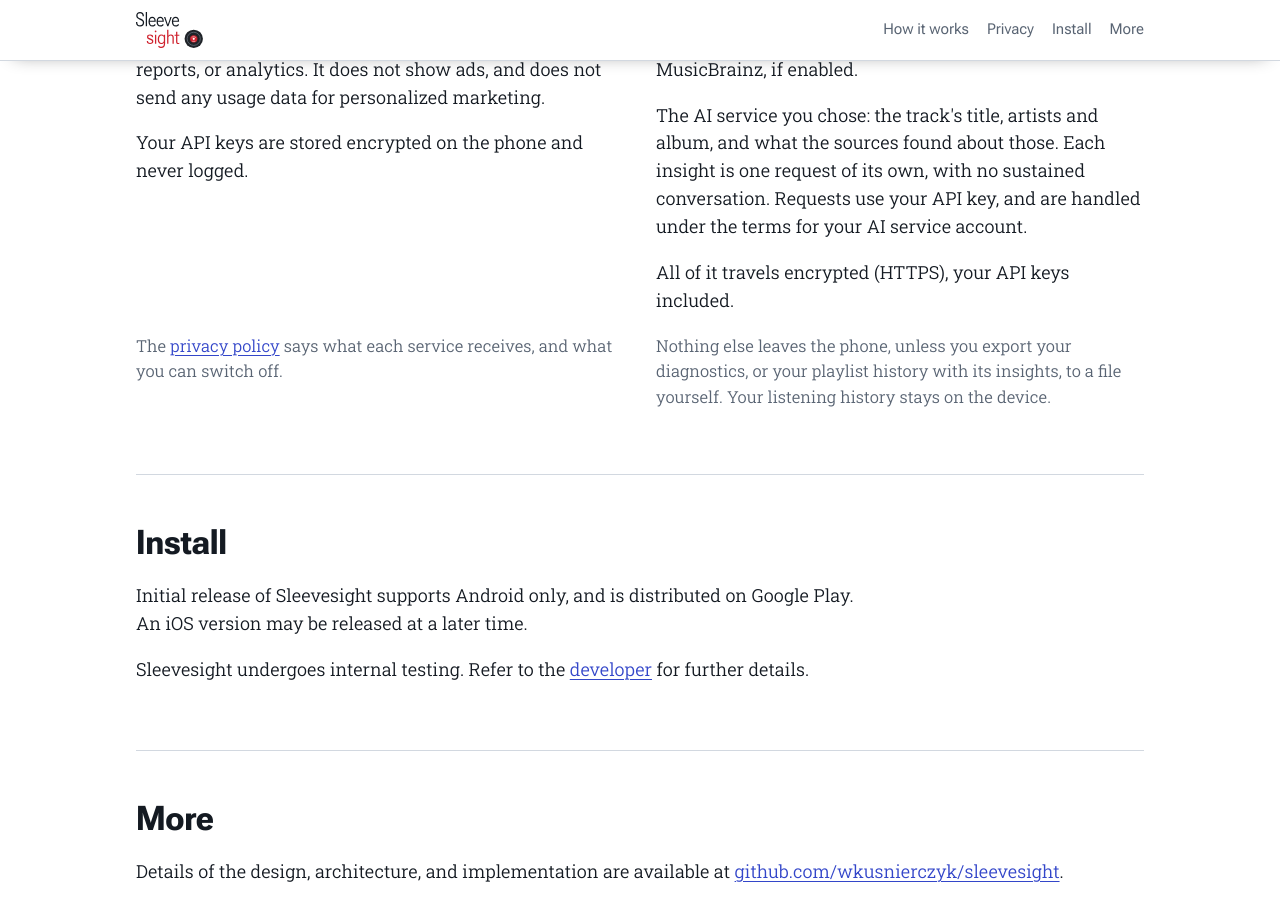
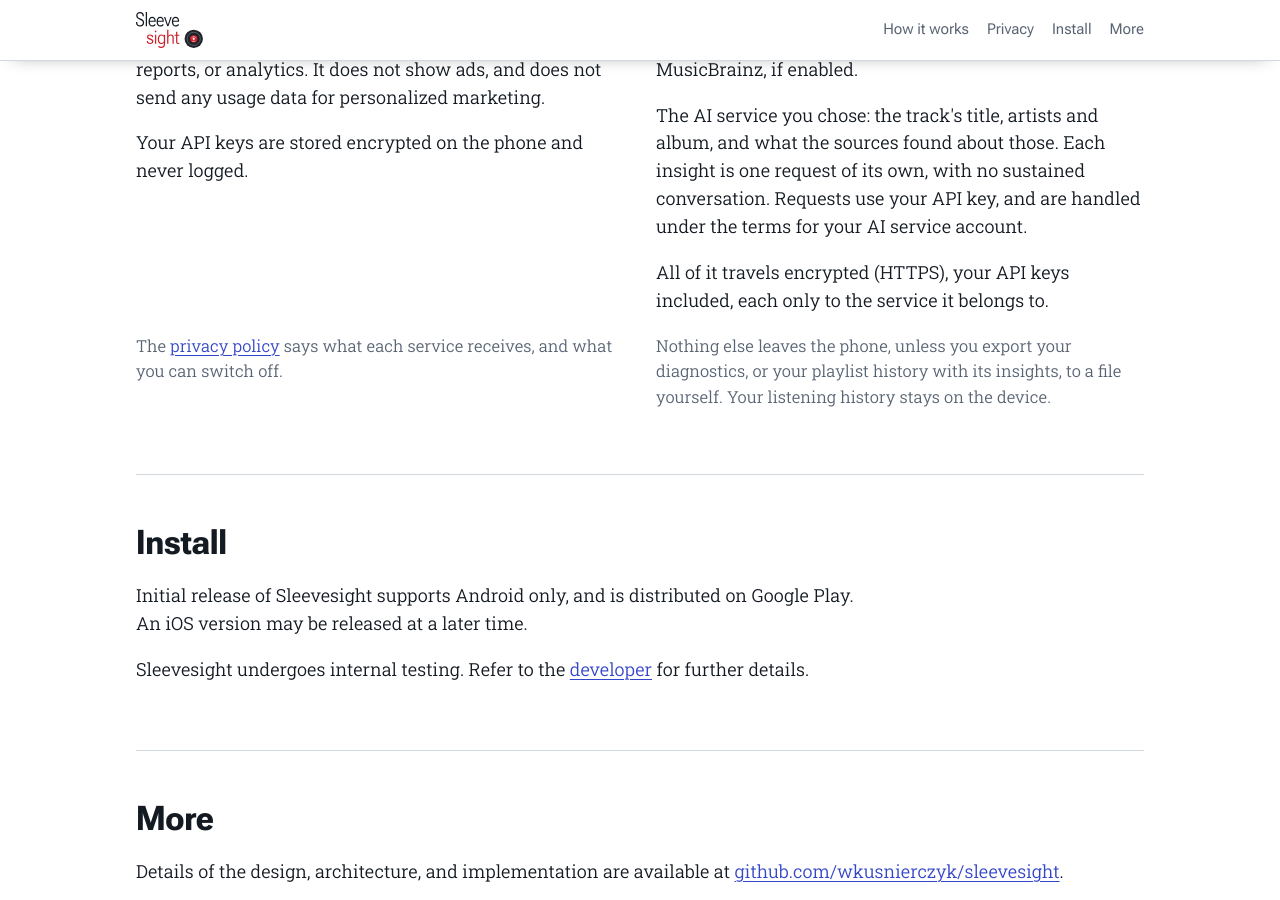
Before and after one commit to wkusnierczyk/sleevesight, a Jekyll site: the page built from index.html, in a window 1280 px wide and 900 px high, scrolled down 3798 px. Built offline with Jekyll 4.4.1, drawn with Linux system fonts in a browser that asks for light colours.

Commit message:
[CLEANUP] What leaves the phone: the five wording nits (#262)
- `README.md` *How it works*, step 1: "the queue up next, with its name", as the first-run screen
  and `privacy.md` say (`queueTitle` is read).
- `first_run_reads` and `privacy.md` (*What the app reads*): the sentence on which players report
  music, or which are followed, is split from the semicolon list of what is read, so it no longer
  reads as one more item of it.
- `design/design.md` (*Privacy and security*): "the next track in the player's queue", as the
  first-run screen and the policy say.
- `README.md`: the style setting "will set … it will not loosen"; the Phase 2 roadmap row lists
  the insights' style, which `design.md` puts in Phase 2.
- The API keys, which `privacy.md` lists among what leaves the phone: the first-run screen has the
  bullet too (`first_run_api_keys`), and `design.md`, the README and the product page say that
  each key goes only to the service it belongs to.

`FirstRunFlowTest`: the two tests that check the first-run screen is shown, with access granted,
now scroll to its heading before asserting it is displayed, as the others do. Out of touch mode the
button takes the focus and is scrolled into view, and with the new bullet the heading is no longer
on screen with it. The touch-mode test that the screen opens at its top is unchanged.

Co-Authored-By: Claude Opus 5.5 <noreply@anthropic.com>

```diff
--- a/app/src/main/res/values/strings.xml
+++ b/app/src/main/res/values/strings.xml
@@ -6,11 +6,12 @@
     <string name="first_run_intro">Sleevesight reads what your music player is playing, looks it up in the sources you switch on, and has the AI service you choose write about it. Before you start, here is what it reads, and what leaves your phone.</string>
 
     <string name="first_run_reads_title">What it reads</string>
-    <string name="first_run_reads">Sleevesight needs notification access, which is how Android lets an app read what a player is playing. It checks which players report music (a track with a title and an artist), to list them in its settings by name, and keeps or sends nothing of the players you do not follow; from the players you follow (Spotify by default) it reads which player it is; the title, artists, album, length and cover; whether it is playing, and how far into the track; and the queue of tracks up next, with its name. It ignores the notifications themselves, never reads calls from the phone app or sessions Android marks as voice calls, and never touches the audio.</string>
+    <string name="first_run_reads">Sleevesight needs notification access, which is how Android lets an app read what a player is playing. It checks which players report music (a track with a title and an artist), to list them in its settings by name, and keeps or sends nothing of the players you do not follow. From the players you follow (Spotify by default), it reads which player it is; the title, artists, album, length and cover; whether it is playing, and how far into the track; and the queue of tracks up next, with its name. It ignores the notifications themselves, never reads calls from the phone app or sessions Android marks as voice calls, and never touches the audio.</string>
 
     <string name="first_run_leaves_title">What leaves the phone, and to whom</string>
     <string name="first_run_to_sources">To the sources you switch on, such as MusicBrainz and Wikipedia (with Wikidata): the title and artists of the playing track, cleaned of tags such as “2006 Remaster”. Last.fm gets the artists’ names only, Wikidata only identifiers, and the album name goes to none of them. While “Prepare the next track” is set to “Evidence”, as it is by default, the title and artists of the next track in the player’s queue also go to MusicBrainz, if switched on.</string>
     <string name="first_run_to_ai">To the AI service you choose: the title, artists and album, and what the sources found. This is for the playing track only: the next one in the queue is looked up ahead, but no insight is written for it until it plays.</string>
+    <string name="first_run_api_keys">Your API keys: each only to the service it belongs to, with each request to it.</string>
     <string name="first_run_to_art_host">To the server a cover’s web address names, when a player gives the cover only as a web address: a request for that image. The address itself may identify the album or episode.</string>
     <string name="first_run_ip_address">Each of these services also sees your phone’s IP address, as every service you connect to does.</string>
 
--- a/index.html
+++ b/index.html
@@ -478,7 +478,7 @@ document.documentElement.classList.add('js');
         <p>The AI service you chose: the track's title, artists and album, and what the sources found about those. Each insight is one request of its own, with no sustained conversation. Requests use your API key, and are handled under the terms for your AI service account.</p>
         <!-- Every address the app calls is `https`, and Android blocks unencrypted connections for it
              (`targetSdk` 37, no cleartext exception in the manifest). -->
-        <p>All of it travels encrypted (HTTPS), your API keys included.</p>
+        <p>All of it travels encrypted (HTTPS), your API keys included, each only to the service it belongs to.</p>
       </div>
       <p class="small">Nothing else leaves the phone, unless you export your diagnostics, or your playlist history with its insights, to a file yourself. Your listening history stays on the device.</p>
     </div>
```
Also changed, not shown: design/design.md (+2 -1 lines), privacy.md (+1 -1 lines), README.md, 2 other files.
